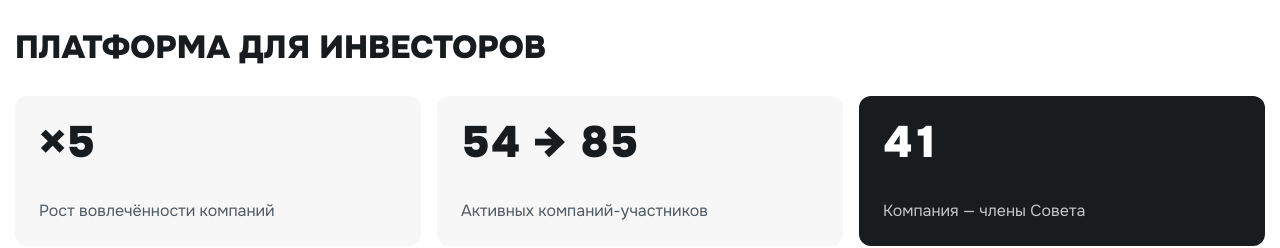
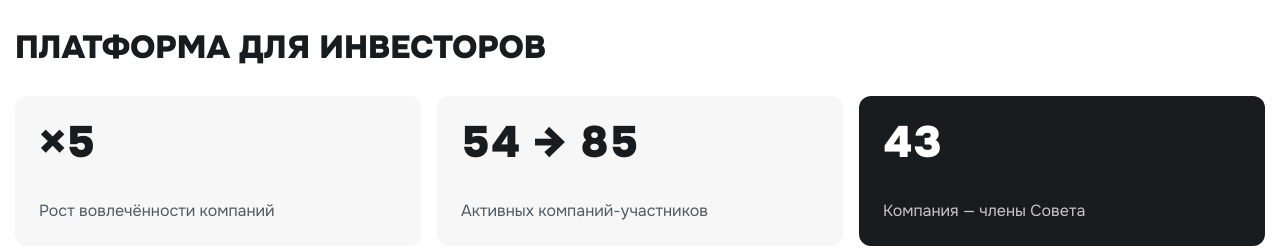
Before and after one commit to jurabekbabaev/fic-ui, a Nuxt app: page /result in a window 1280 px wide. Shown: the part 840-1088 px from the top of the page. Built offline with nearby package versions, Linux system fonts and the light colour scheme.

Commit message:
fix: result page finished

```diff
--- a/app/pages/result/index.vue
+++ b/app/pages/result/index.vue
@@ -7,7 +7,7 @@ const { t } = useI18n();
 const platformStats = [
   { prefix: "×", target: 5, label: "рост вовлечённости компаний" },
   { from: 54, target: 85, label: "активных компаний-участников" },
-  { target: 41, highlight: true, label: "компания — члены Совета" },
+  { target: 43, highlight: true, label: "компания — члены Совета" },
   { target: 19, label: "стран-участников" },
   { target: 4, label: "международных института (3 в Исполкоме)" },
   { target: 23, label: "сектора экономики" },
```
